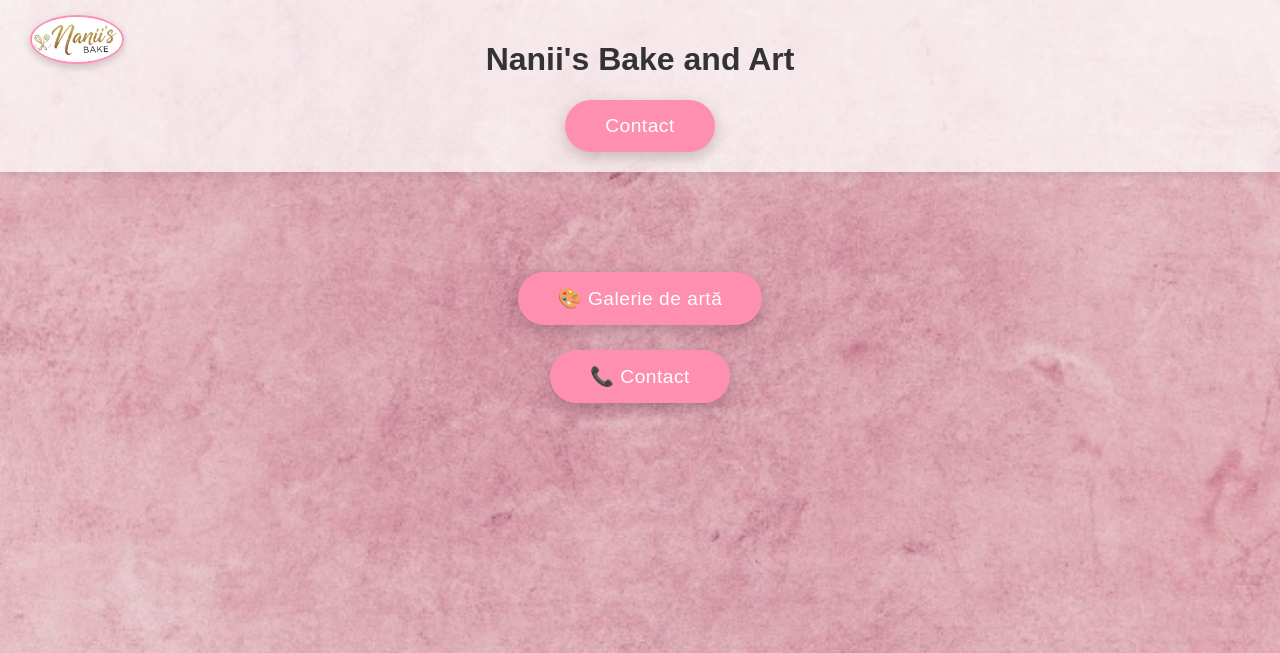
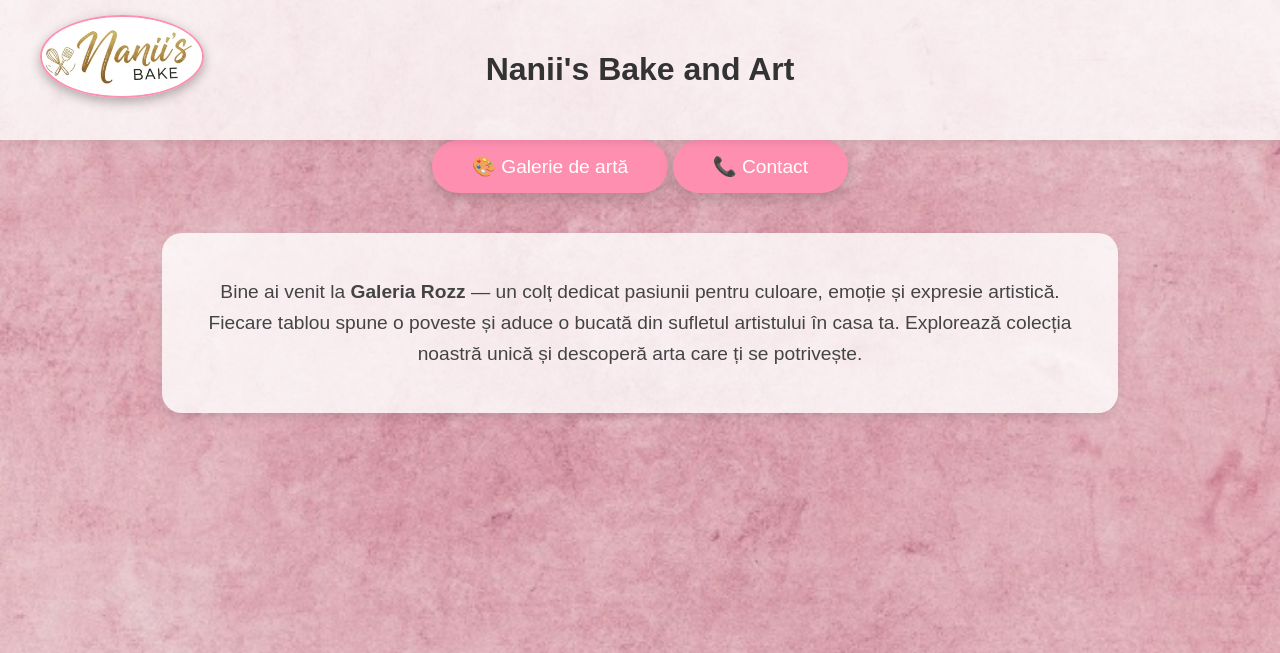
Before and after one commit to MonicaBaltes/SiteBake, a Python web app: template templates/index.html in a window 1280 px wide. Shown: the top 653 px of the page. Run offline with Jinja, Linux system fonts and the light colour scheme; the template is opened without the code that fills it, so the values that code supplies are empty.

Commit message:
Actualizat design site, logo, fonturi și galerie cu detalii

```diff
--- a/ComenziGit.txt
+++ b/ComenziGit.txt
@@ -12,3 +12,9 @@
 git commit -m "Am actualizat fundalul, logo-ul și stilul site-ului"
 
 git push
+
+--------------------------------
+git status
+git add .
+git commit -m "Adăugat folder tablouri și actualizat design site"
+git push
--- a/static/css/style.css
+++ b/static/css/style.css
@@ -1,9 +1,8 @@
-/* FUNDAL GENERAL */
 body {
   font-family: 'Poppins', sans-serif;
   margin: 0;
   padding: 0;
-  background-image: url('/static/images/fundalRozz.jpg'); /* fundalul tău */
+  background-image: url('/static/images/fundalRozz.jpg');
   background-size: cover;
   background-position: center;
   background-attachment: fixed;
@@ -15,19 +14,19 @@
 /* HEADER */
 header {
   position: relative;
-  padding: 20px 0;
-  background-color: rgba(255, 255, 255, 0.7); /* ușor transparent, să se vadă fundalul */
+  padding: 30px 0;
+  background-color: rgba(255, 255, 255, 0.75);
   box-shadow: 0 2px 10px rgba(0,0,0,0.1);
 }
 
 .logo {
   position: absolute;
-  left: 30px;
+  left: 40px;
   top: 15px;
-  width: 90px;
+  width: 160px; /* Logo mult mai mare */
   border-radius: 50%;
   border: 2px solid #ff8fb1;
-  box-shadow: 0 3px 8px rgba(0,0,0,0.2);
+  box-shadow: 0 4px 12px rgba(0,0,0,0.3);
   transition: transform 0.3s ease;
 }
 
@@ -36,26 +35,22 @@
 }
 
 .site-title {
-  font-size: 3rem;
-  font-weight: 700;
-  color: #d63384;
+  font-family: 'Great Vibes', cursive; /* Font elegant */
+  font-size: 3.5rem;
+  font-weight: 500;
+  color: #c2185b;
   margin: 0;
-  text-shadow: 2px 2px 6px rgba(255,255,255,0.9);
+  text-shadow: 2px 2px 8px rgba(255,255,255,0.9);
 }
 
-/* SECTIUNEA PRINCIPALĂ */
-main {
-  margin-top: 100px;
+/* BUTOANE PRINCIPALE */
+.button-row {
+  display: flex;
+  justify-content: center;
+  gap: 25px;
+  margin-top: 80px;
 }
 
-.button-container {
-  display: flex;
-  flex-direction: column;
-  align-items: center;
-  gap: 25px;
-}
-
-/* BUTOANE */
 button {
   background-color: #ff8fb1;
   border: none;
@@ -63,7 +58,6 @@
   padding: 15px 40px;
   border-radius: 50px;
   font-size: 1.2rem;
-  letter-spacing: 0.5px;
   cursor: pointer;
   box-shadow: 0 5px 15px rgba(0,0,0,0.2);
   transition: all 0.3s ease;
@@ -74,7 +68,20 @@
   transform: translateY(-3px) scale(1.05);
 }
 
-/* MODALE */
+/* TEXT CENTRAL */
+.intro-text {
+  background-color: rgba(255,255,255,0.8);
+  border-radius: 20px;
+  width: 70%;
+  margin: 40px auto;
+  padding: 25px 30px;
+  font-size: 1.2rem;
+  line-height: 1.6;
+  color: #444;
+  box-shadow: 0 4px 10px rgba(0,0,0,0.1);
+}
+
+/* MODALS */
 .modal {
   display: none;
   position: fixed;
@@ -86,7 +93,7 @@
   background-color: rgba(0,0,0,0.6);
 }
 
-.modal-content {
+.modal-content, .modal-content-large {
   background-color: white;
   margin: 8% auto;
   padding: 30px;
@@ -94,6 +101,28 @@
   width: 60%;
   box-shadow: 0 8px 15px rgba(0,0,0,0.3);
   animation: popIn 0.3s ease;
+}
+
+.modal-content-large {
+  width: 50%;
+  text-align: center;
+}
+
+.modal-content-large img {
+  max-width: 80%;
+  border-radius: 20px;
+  margin-top: 20px;
+}
+
+#modalTitle {
+  font-size: 1.8rem;
+  color: #d63384;
+  margin-top: 15px;
+}
+
+#modalPrice {
+  font-size: 1.2rem;
+  color: #444;
 }
 
 @keyframes popIn {
@@ -127,6 +156,7 @@
   border-radius: 15px;
   box-shadow: 0 3px 6px rgba(0,0,0,0.2);
   transition: transform 0.3s;
+  cursor: pointer;
 }
 
 .gallery img:hover {
--- a/templates/index.html
+++ b/templates/index.html
@@ -9,12 +9,19 @@
     <header>
         <img src="{{ url_for('static', filename='images/logo.jpeg') }}" alt="Logo Nanii's Bake" class="logo">
         <h1>Nanii's Bake and Art</h1>
-        <button class="contact-btn" id="ContactBtn">Contact</button>
     </header>
     <main>
     <div class="button-container">
       <button id="galerieBtn">🎨 Galerie de artă</button>
       <button id="contactBtn">📞 Contact</button>
+    </div>
+  </main>
+   <div class="intro-text">
+      <p>
+        Bine ai venit la <strong>Galeria Rozz</strong> — un colț dedicat pasiunii pentru culoare, emoție și expresie artistică.
+        Fiecare tablou spune o poveste și aduce o bucată din sufletul artistului în casa ta.
+        Explorează colecția noastră unică și descoperă arta care ți se potrivește.
+      </p>
     </div>
   </main>
    <!-- Modal Galerie -->
@@ -23,13 +30,22 @@
       <span class="close">&times;</span>
       <h2>Galeria de Artă</h2>
       <div class="gallery">
-        <img src="{{ url_for('static', filename='images/tablouri/TablouPErsonalizat.jpeg') }}" alt="Pictura 1">
-        <img src="{{ url_for('static', filename='images/tablouri/TablouCaprioare.jpeg') }}" alt="Pictura 2">
-        <img src="{{ url_for('static', filename='images/tablouri/TablouIcoana.jpeg') }}" alt="Pictura 3">
-        <img src="{{ url_for('static', filename='images/tablouri/TablouLavanda.jpeg') }}" alt="Pictura 4">
-        <img src="{{ url_for('static', filename='images/tablouri/TablouVaza.jpeg') }}" alt="Pictura 5">
-        <img src="{{ url_for('static', filename='images/tablouri/TablouCasuta.jpeg') }}" alt="Pictura 6">
+        <img src="{{ url_for('static', filename='images/tablouri/TablouPErsonalizat.jpeg') }}" alt="Apus de vară" data-title="Apus de vară" data-price="350 RON">
+        <img src="{{ url_for('static', filename='images/tablouri/TablouCaprioare.jpeg') }}" alt="Flori în lumină" data-title="Flori în lumină" data-price="420 RON">
+        <img src="{{ url_for('static', filename='images/tablouri/TablouIcoana.jpeg') }}" alt="Portret abstract" data-title="Portret abstract" data-price="390 RON">
+        <img src="{{ url_for('static', filename='images/tablouri/TablouLavanda.jpeg') }}" alt="Liniște marină" data-title="Liniște marină" data-price="450 RON">
+        <img src="{{ url_for('static', filename='images/tablouri/TablouVaza.jpeg') }}" alt="Zbor de culoare" data-title="Zbor de culoare" data-price="410 RON">
+        <img src="{{ url_for('static', filename='images/tablouri/TablouCasuta.jpeg') }}" alt="Răsărit poetic" data-title="Răsărit poetic" data-price="370 RON">
       </div>
+    </div>
+  </div>
+   <!-- Modal Imagine Mare -->
+  <div id="imageModal" class="modal">
+    <div class="modal-content-large">
+      <span class="close">&times;</span>
+      <img id="modalImg" src="" alt="">
+      <h3 id="modalTitle"></h3>
+      <p id="modalPrice"></p>
     </div>
   </div>
   <!-- Modal Contact -->
@@ -47,19 +63,36 @@
   </div>
 
     <script>
+    // Butoane principale
     const galerieBtn = document.getElementById("galerieBtn");
     const contactBtn = document.getElementById("contactBtn");
-    const modals = document.querySelectorAll(".modal");
     const closes = document.querySelectorAll(".close");
 
     galerieBtn.onclick = () => document.getElementById("galerieModal").style.display = "block";
     contactBtn.onclick = () => document.getElementById("contactModal").style.display = "block";
     closes.forEach(btn => btn.onclick = () => btn.parentElement.parentElement.style.display = "none");
+
     window.onclick = event => {
       if (event.target.classList.contains("modal")) {
         event.target.style.display = "none";
       }
     };
+
+    // Galerie: click pe o poză pentru detalii
+    const galleryImages = document.querySelectorAll(".gallery img");
+    const imageModal = document.getElementById("imageModal");
+    const modalImg = document.getElementById("modalImg");
+    const modalTitle = document.getElementById("modalTitle");
+    const modalPrice = document.getElementById("modalPrice");
+
+    galleryImages.forEach(img => {
+      img.addEventListener("click", () => {
+        modalImg.src = img.src;
+        modalTitle.textContent = img.dataset.title;
+        modalPrice.textContent = "Preț: " + img.dataset.price;
+        imageModal.style.display = "block";
+      });
+    });
   </script>
 
 </body>
```
